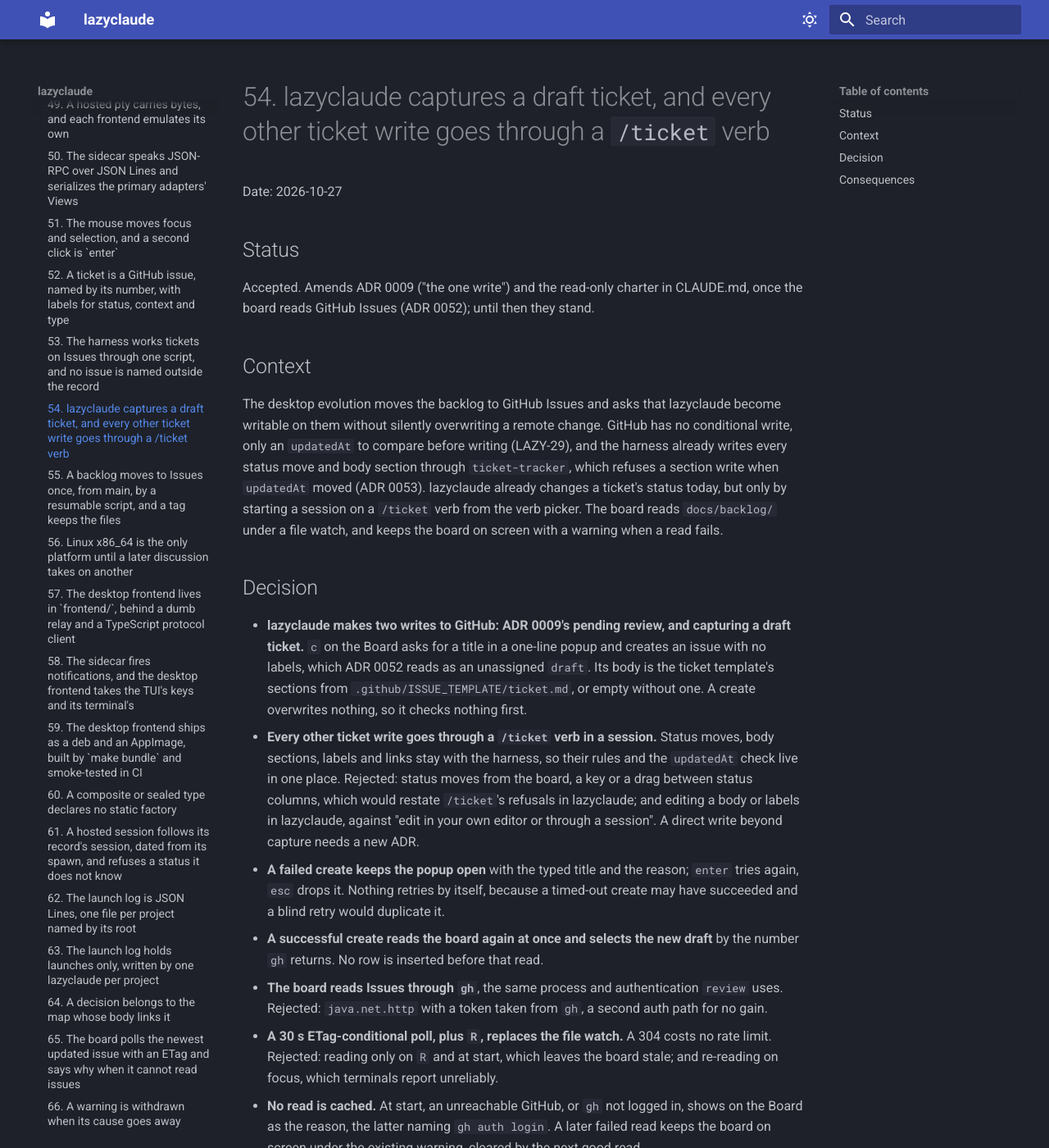
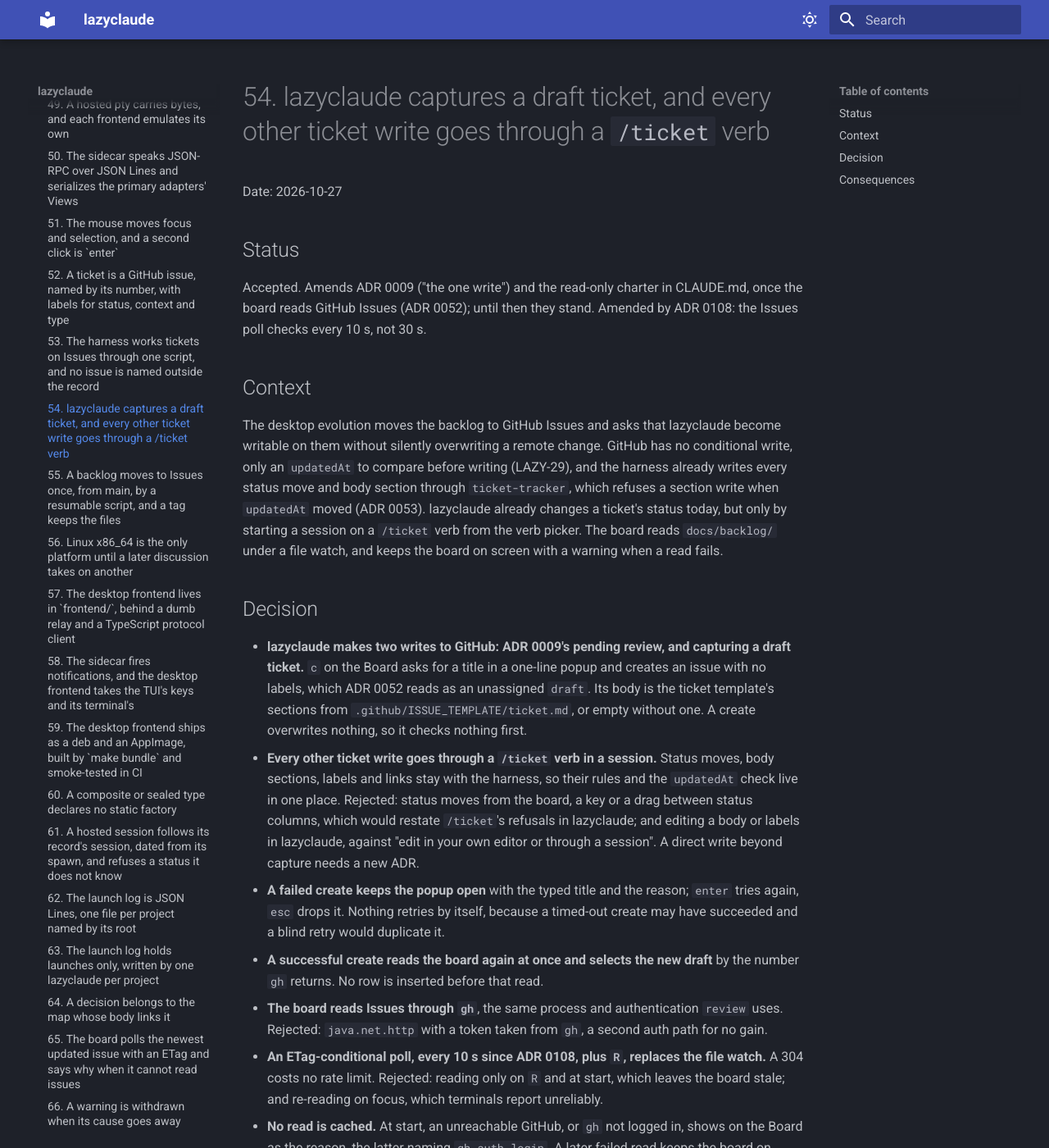
Before and after one commit to maxenceng/lazyclaude, an MkDocs documentation site: the page built from docs/adr/0054-lazyclaude-captures-a-draft-ticket-and-every-other-ticket-write-goes-through-a-ticket-verb.md, in a window 1280 px wide and 1400 px high. Shown: the whole window at 82% size. Built offline with MkDocs 1.6.1 and Material for MkDocs 9.7.7, drawn with Linux system fonts in a browser that asks for light colours.

Commit message:
The issues poll keeps its cadence while gh fails, and ADR 0054 says 10 s
Co-Authored-By: Claude Opus 5.5 <noreply@anthropic.com>

```diff
--- a/docs/adr/0054-lazyclaude-captures-a-draft-ticket-and-every-other-ticket-write-goes-through-a-ticket-verb.md
+++ b/docs/adr/0054-lazyclaude-captures-a-draft-ticket-and-every-other-ticket-write-goes-through-a-ticket-verb.md
@@ -5,7 +5,7 @@ Date: 2026-10-27
 ## Status
 
 Accepted. Amends ADR 0009 ("the one write") and the read-only charter in CLAUDE.md, once the board reads GitHub Issues
-(ADR 0052); until then they stand.
+(ADR 0052); until then they stand. Amended by ADR 0108: the Issues poll checks every 10 s, not 30 s.
 
 ## Context
 
@@ -33,7 +33,7 @@ keeps the board on screen with a warning when a read fails.
   is inserted before that read.
 - **The board reads Issues through `gh`**, the same process and authentication `review` uses. Rejected: `java.net.http`
   with a token taken from `gh`, a second auth path for no gain.
-- **A 30 s ETag-conditional poll, plus `R`, replaces the file watch.** A 304 costs no rate limit. Rejected: reading only
+- **An ETag-conditional poll, every 10 s since ADR 0108, plus `R`, replaces the file watch.** A 304 costs no rate limit. Rejected: reading only
   on `R` and at start, which leaves the board stale; and re-reading on focus, which terminals report unreliably.
 - **No read is cached.** At start, an unreachable GitHub, or `gh` not logged in, shows on the Board as the reason, the
   latter naming `gh auth login`. A later failed read keeps the board on screen under the existing warning, cleared by
```
Also changed, not shown: docs/adr/0108-the-issues-poll-checks-every-ten-seconds.md (+1 -1 lines), 1 other file.
